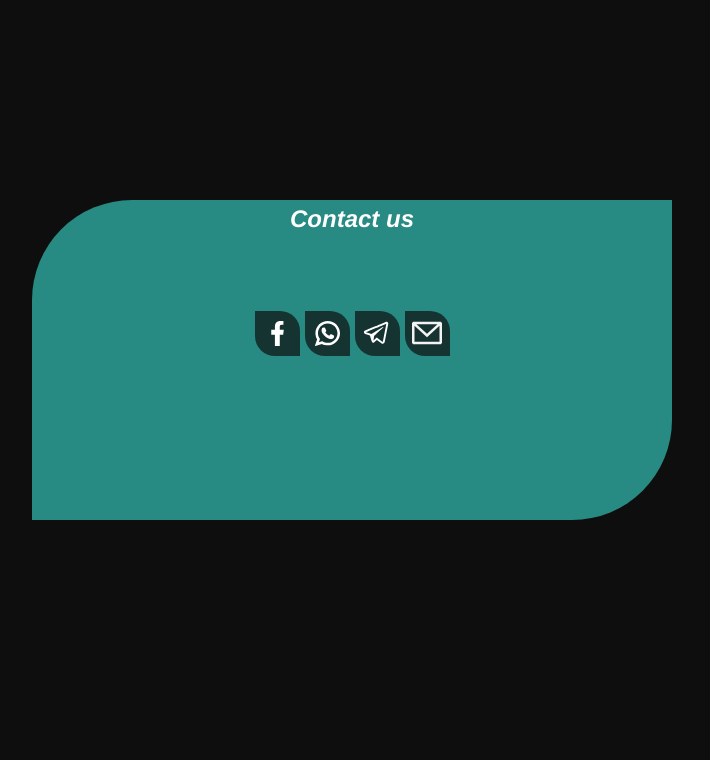
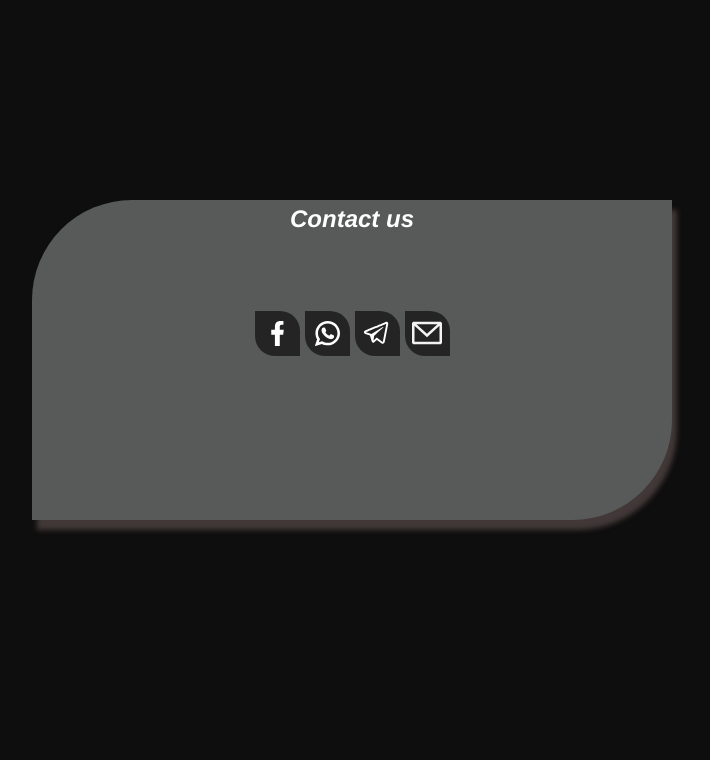
Before and after one commit to Echo-world77099/Echo, a PHP site: page /English/pages/contact/contact.html in a window 1280 px wide. Shown: the part 160-920 px from the top of the page, without its empty margins (288-998 px from the left). Run offline with PHP 8.4, Linux system fonts and the light colour scheme.

Commit message:
Update contact.css

```diff
--- a/css/contact.css
+++ b/css/contact.css
@@ -296,7 +296,8 @@ font-style: italic;
       border-top-left-radius: 100px;
       border-bottom-right-radius: 100px;
       padding: 5px 0;
-      background: rgb(39, 138, 131);
+      background: rgb(88, 90, 90);
+        box-shadow: 5px 10px 5px rgb(66, 56, 56);
       width: 50%;
 min-height: 40vh;
 display: flex;
```
